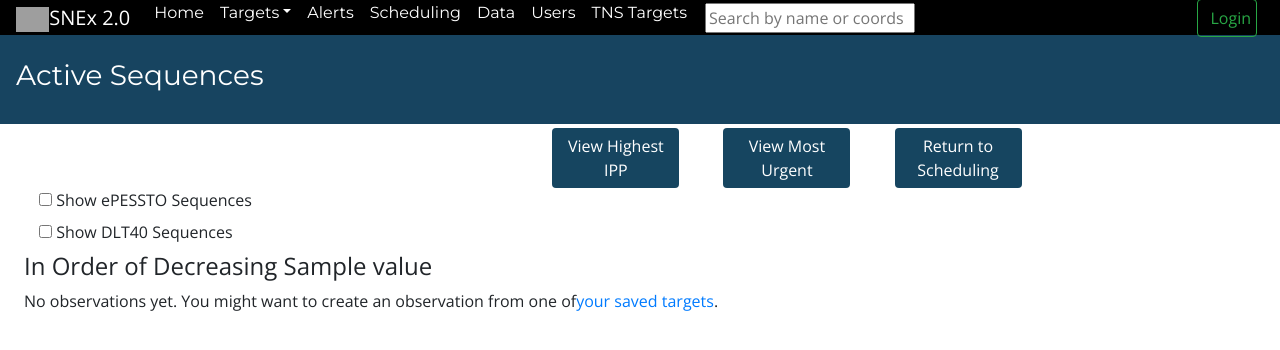
After one commit to jfrostburke/snex2, a Django app: template custom_code/templates/custom_code/observation_list_extras.html in a window 1280 px wide. The commit adds this page. Shown: the top 350 px of the page. Run offline with Django 3.2, Linux system fonts and the light colour scheme; the template is opened without the code that fills it: most values are stand-ins (such as "Sample title", 1, 10 or a date in 2020); parts of the project's set-up code (start-up, migrations or seed data) failed here and were passed over; some libraries are stand-ins or nearby versions; grey boxes are pictures that could not be loaded.

Commit message:
Testing ordering sequences by ipp and urgency

```diff
--- /dev/null
+++ b/custom_code/templates/custom_code/observation_list_extras.html
@@ -0,0 +1,66 @@
+{% extends 'tom_common/base.html' %}
+{% load bootstrap4 observation_extras targets_extras static custom_code_tags %}
+{% block title %}Observations{% endblock %}
+{% block additional_css %}
+<link rel="stylesheet" href="{% static 'tom_targets/css/targets_snexclone.css' %}">
+{% endblock %}
+{% block content %}
+<head>
+  <script src="https://cdn.plot.ly/plotly-latest.min.js"></script>
+</head>
+<nav class="navbar navbar-expand-md fixed-top fixed-top-2">
+  <div class="collapse navbar-collapse" id="targetInfo">
+    <h3>Active Sequences</h3>
+  </div>
+</nav>
+<div class="row">
+  <div class="col-md-10">
+    <div class="row">
+      <div class="col-md-6">
+        {% bootstrap_pagination page_obj extra=request.GET.urlencode %}
+      </div>
+      <div class="col-md-6">
+	<div class="row">
+          <div class="col-md-4">
+            <a class="btn btn-primary" href="{% url 'observation-list' key='ipp' %}">View Highest IPP</a>
+          </div>
+          <div class="col-md-4">
+            <a class="btn btn-primary" href="{% url 'observation-list' key='urgency' %}">View Most Urgent</a>
+          </div>
+	  <div class="col-md-4">
+	    <a class="btn btn-primary" href="{% url 'scheduling' %}">Return to Scheduling</a>
+	  </div>
+	</div>
+      </div>
+    </div>
+    <div class="row">
+      <div class="col-md-6">
+        <input type="checkbox" id="checkbox-pessto" onclick="showTable('pessto')" value="Show ePESSTO Sequences">
+        <label for="checkbox-pessto">Show ePESSTO Sequences</label>
+      </div>
+    </div>
+    <div class="row">
+      <div class="col-md-6">
+        <input type="checkbox" id="checkbox-dlt40" onclick="showTable('dlt40')" value="Show DLT40 Sequences">
+        <label for="checkbox-dlt40">Show DLT40 Sequences</label>
+      </div>
+    </div>
+    <div class="row">
+      <h4>In Order of Decreasing {{ value }}</h4>
+    </div>
+    {% for q in observation_list %}
+    {% scheduling_list_with_form q 'notpending' %}
+    {% if value == 'IPP' %}
+    <div class="row">
+      <a>The IPP is {{ q.ipp }}</a>
+    </div>
+    {% elif value == 'URGENCY' %}
+    <div class="row">
+      <a>It has been {{ q.urgency|urgency_converter }} times the cadence length since the last observation</a>
+    </div>
+    {% endif %}
+    {% endfor %}
+    {% bootstrap_pagination page_obj extra=request.GET.urlencode %}
+  </div>
+</div>
+{% endblock %}
--- a/custom_code/templatetags/custom_code_tags.py
+++ b/custom_code/templatetags/custom_code_tags.py
@@ -1801,3 +1801,8 @@ def test_display_thumbnail(context, target):
 
     return {'top_images': top_images,
             'bottom_images': bottom_images}
+
+
+@register.filter
+def urgency_converter(urgency):
+    return urgency.total_seconds()/(24*60*60)
--- a/snex2/urls.py
+++ b/snex2/urls.py
@@ -56,6 +56,7 @@ urlpatterns = [
     path('load-upcoming-reminders/', async_scheduling_page_view, name='load-upcoming-reminders'),
     path('save-comment/', save_comments_view, name='save-comment'),
     path('sync-targetextra/', sync_targetextra_view, name='sync_targetextra'),
+    path('scheduling/<str:key>/', ObservationListExtrasView.as_view(), name='observation-list'),
     path('', include('tom_registration.registration_flows.approval_required.urls', namespace='registration')),
     path('', include('tom_common.urls')),
     path('snex2/', include('custom_code.urls')),
```
Also changed, not shown: custom_code/views.py (+43 -43 lines), templates/tom_observations/observation_list.html (+9 -4 lines).
